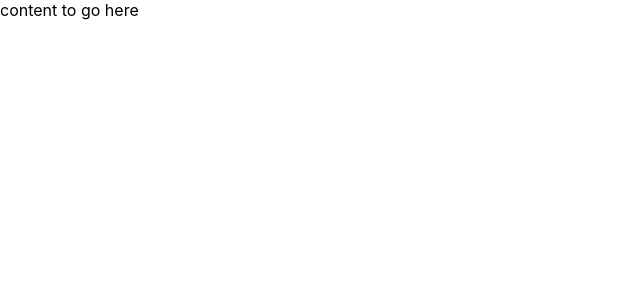
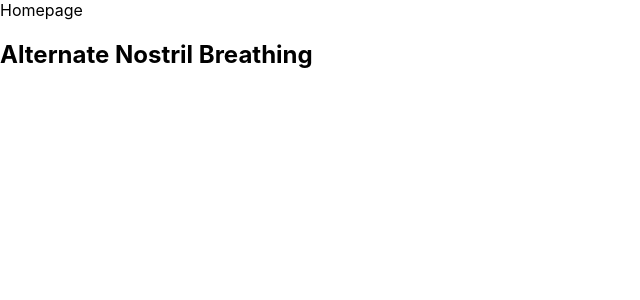
Before and after one commit to vmar13/unwind-frontend, a React (Create React App) app: page / in a window 1280 px wide. Shown: the top 300 px of the page, without its empty margins (0-640 px from the left). Built offline with nearby package versions, Linux system fonts and the light colour scheme.

Commit message:
created alt nostril breathing component

```diff
--- /dev/null
+++ b/src/AlternateNostril.js
@@ -0,0 +1,13 @@
+import React from 'react'
+
+
+class AlternateNostril extends React.Component {
+
+    render() {
+        return(
+            <h2>Alternate Nostril Breathing</h2>
+        )
+    }
+}
+
+export default AlternateNostril
--- a/src/App.js
+++ b/src/App.js
@@ -1,13 +1,21 @@
 import React from 'react';
-import logo from './logo.svg';
 import './App.css';
+import AlternateNostril from './AlternateNostril';
 
-function App() {
+class App extends React.Component {
+
+render () {
   return (
+    <>
     <div>
-      content to go here
+      Homepage
     </div>
-  );
+
+    <AlternateNostril />
+    </>
+  )
+}
 }
 
+
 export default App;
```
